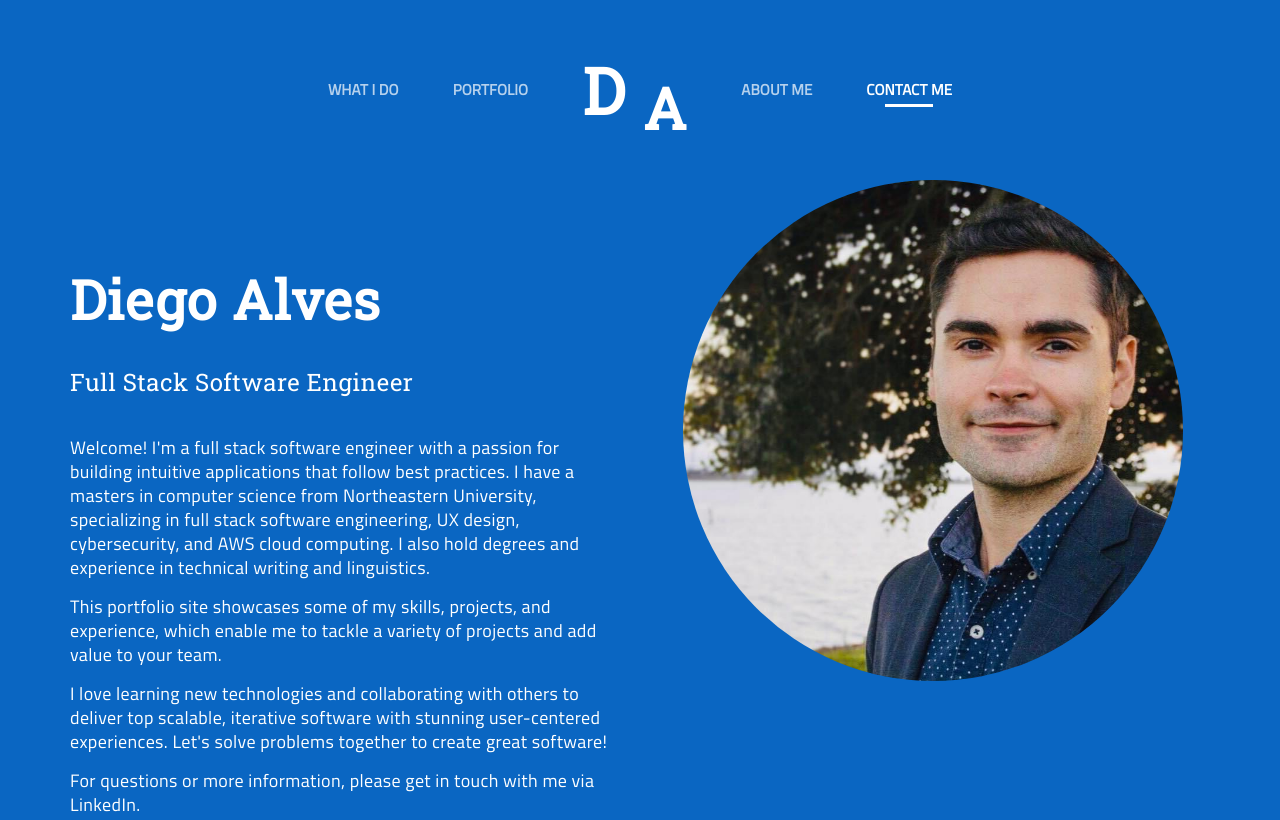
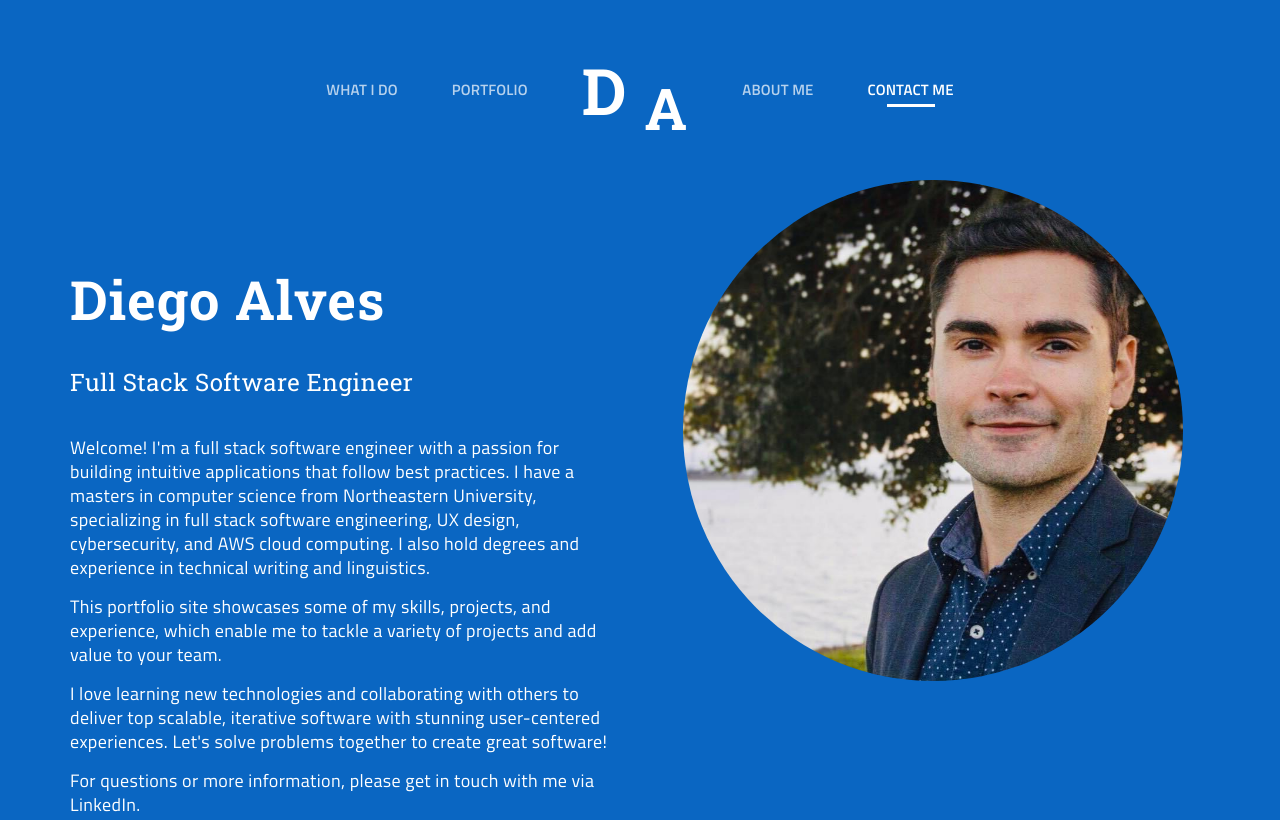
Before and after one commit to creativediego/creativediego.github.io, a plain HTML site: page index.html in a window 1280 px wide. Shown: the top 820 px of the page. Drawn offline with nearby package versions, Linux system fonts and the light colour scheme; a script that the page names is missing.

Commit message:
Add remote Google font links.

```diff
--- a/css/meflat-blue.css
+++ b/css/meflat-blue.css
@@ -3,24 +3,6 @@
 ----------------------*/
 :root {
     --main-color: #0a66c2
-  }
-
-  @font-face {
-    font-family: 'Roboto Slab';
-    src: url('/fonts/RobotoSlab-Regular.ttf') format('truetype'),
-         url('/fonts/RobotoSlab-Bold.ttf') format('truetype');
-    font-weight: 400;
-    font-style: normal;
-  }
-
-  @font-face {
-    font-family: 'Titillium Web';
-    src: url('/fonts/TitilliumWeb-Regular.ttf') format('truetype'),
-         url('/fonts/TitilliumWeb-Bold.ttf') format('truetype'),
-         /* Add other font variations here as needed */
-         url('/fonts/TitilliumWeb-Italic.ttf') format('truetype');
-    font-weight: normal;
-    font-style: normal;
   }
 
 
--- a/index.html
+++ b/index.html
@@ -33,9 +33,13 @@
 	<!-- ==============================================
 		Fonts
 		=============================================== -->
-	<!-- <link href='http://fonts.googleapis.com/css?family=Roboto+Slab:400,700' rel='stylesheet' type='text/css'> -->
-	<!-- <link href='http://fonts.googleapis.com/css?family=Titillium+Web:400,300,300italic,200,400italic,600,600italic'
-		rel='stylesheet' type='text/css'> -->
+	<link rel="preconnect" href="https://fonts.googleapis.com">
+	<link rel="preconnect" href="https://fonts.gstatic.com" crossorigin>
+	<link href="https://fonts.googleapis.com/css2?family=Titillium+Web:400,300,300italic,200,400italic,600,600italic"
+		rel="stylesheet">
+
+	<link href='https://fonts.googleapis.com/css?family=Roboto+Slab:400,700' rel='stylesheet' type='text/css'>
+
 
 	<!-- ==============================================
 		JS
```
